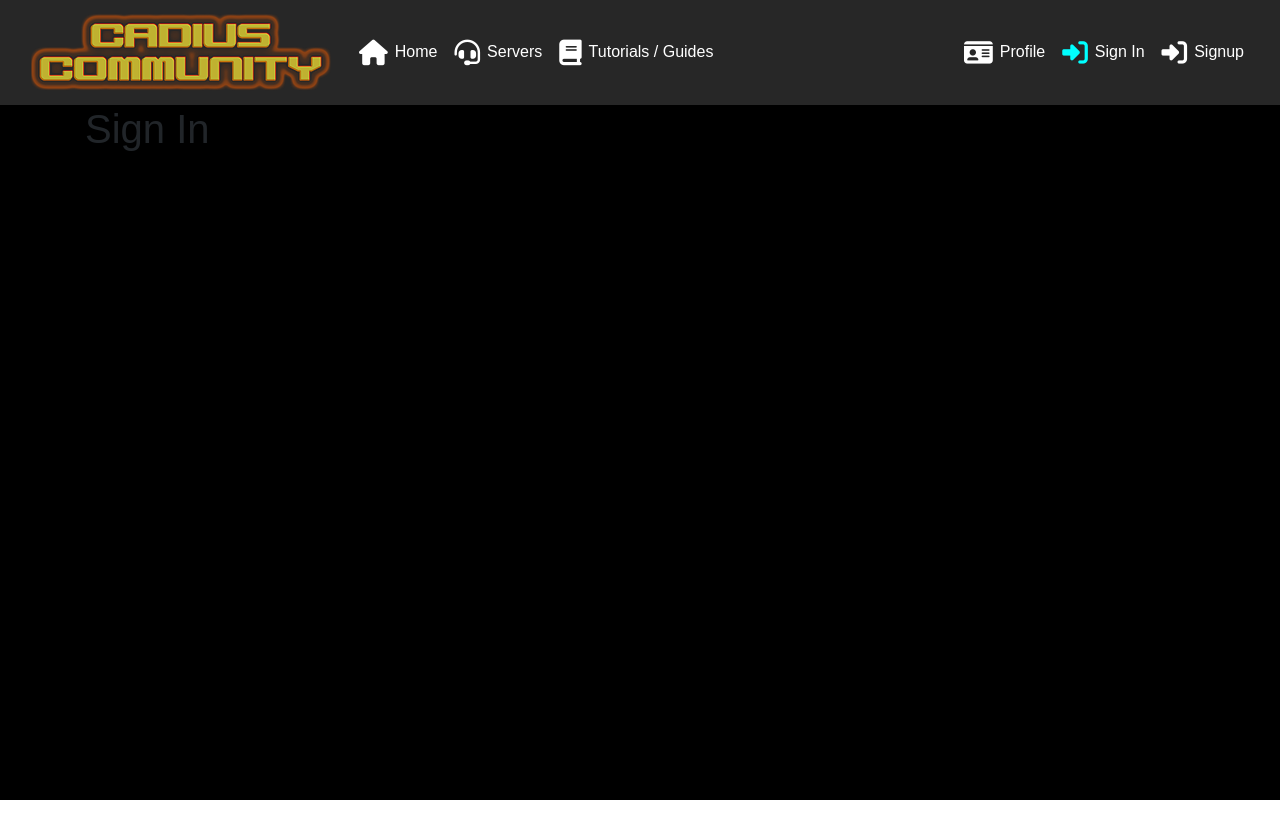
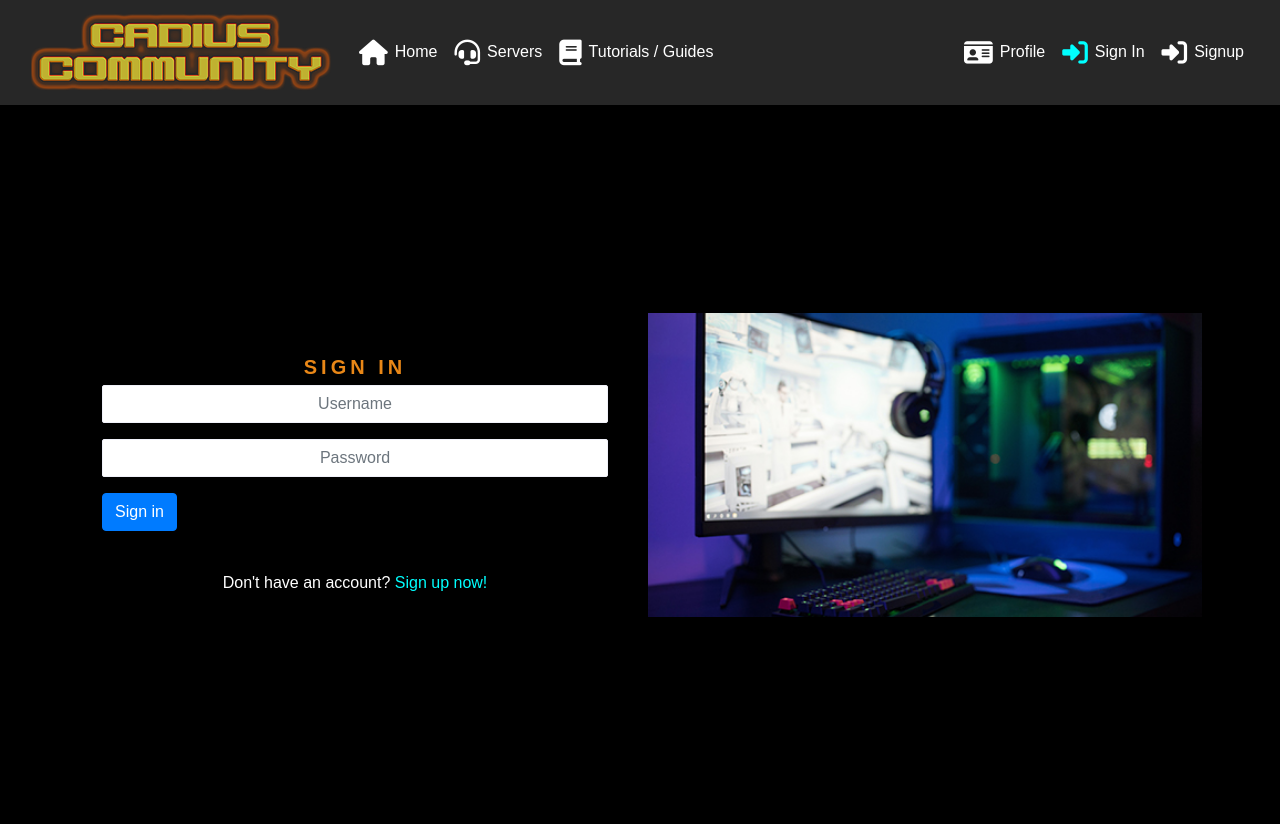
Before and after one commit to robcole-dev/cadius-community, a React (Create React App) app: page /signin in a window 1280 px wide. Before the commit the page ends 800 px from the top, so only its background shows below. Built offline with nearby package versions, Linux system fonts and the light colour scheme.

Commit message:
Add Signin Page

```diff
--- a/src/App.js
+++ b/src/App.js
@@ -4,6 +4,7 @@
 import { Route, Switch } from 'react-router-dom';
 import './api/axiosDefaults';
 import SignUpForm from "./pages/auth/SignUpForm";
+import SignInForm from './pages/auth/SignInForm';
 
 function App() {
   return (
@@ -15,7 +16,7 @@
           <Route exact path='/servers' render={() => <h1>Servers</h1>} />
           <Route exact path='/tutorials' render={() => <h1>Tutorials</h1>} />
           <Route exact path='/profile' render={() => <h1>Profile</h1>} />
-          <Route exact path='/signin' render={() => <h1>Sign In</h1>} />
+          <Route exact path='/signin' render={() => <SignInForm />} />
           <Route exact path='/signup' render={() => <SignUpForm />} />
           <Route render={() => <p>Page not found!</p>} />
         </Switch>
--- /dev/null
+++ b/src/pages/auth/SignInForm.js
@@ -0,0 +1,109 @@
+import React, { useState } from "react";
+import axios from "axios";
+
+import { Form, Button, Col, Row, Container, Alert, Image } from "react-bootstrap";
+
+import { Link, useHistory } from "react-router-dom";
+
+import styles from "../../css/SignInUpForm.module.css";
+import appStyles from "../../App.module.css";
+import image from "../../assets/signin.jpg";
+
+function SignInForm() {
+  const [signInData, setSignInData] = useState({
+    username: "",
+    password: "",
+  });
+  const { username, password } = signInData;
+
+  const [errors, setErrors] = useState({});
+
+  const history = useHistory();
+  const handleSubmit = async (event) => {
+    event.preventDefault();
+    try {
+      await axios.post("/dj-rest-auth/login/", signInData);
+      history.push("/");
+    } catch (err) {
+      setErrors(err.response?.data);
+    }
+  };
+
+  const handleChange = (event) => {
+    setSignInData({
+      ...signInData,
+      [event.target.name]: event.target.value,
+    });
+  };
+
+  return (
+    <Row className={styles.Row}>
+      <Col className="my-auto p-0 p-md-2" md={6}>
+        <Container className={`${appStyles.Content} p-4 `}>
+          <h1 className={styles.Header}>sign in</h1>
+          <Form onSubmit={handleSubmit}>
+            <Form.Group controlId="username">
+              <Form.Label className="d-none">Username</Form.Label>
+              <Form.Control
+                type="text"
+                placeholder="Username"
+                name="username"
+                className={styles.Input}
+                value={username}
+                onChange={handleChange}
+              />
+            </Form.Group>
+            {errors.username?.map((message, idx) => (
+              <Alert key={idx} variant="warning">
+                {message}
+              </Alert>
+            ))}
+
+            <Form.Group controlId="password">
+              <Form.Label className="d-none">Password</Form.Label>
+              <Form.Control
+                type="password"
+                placeholder="Password"
+                name="password"
+                className={styles.Input}
+                value={password}
+                onChange={handleChange}
+              />
+            </Form.Group>
+            {errors.password?.map((message, idx) => (
+              <Alert key={idx} variant="warning">
+                {message}
+              </Alert>
+            ))}
+            <Button
+              type="submit"
+            >
+              Sign in
+            </Button>
+            {errors.non_field_errors?.map((message, idx) => (
+              <Alert key={idx} variant="warning" className="mt-3">
+                {message}
+              </Alert>
+            ))}
+          </Form>
+        </Container>
+        <Container className={`mt-3 ${appStyles.Content}`}>
+          <Link className={styles.Link} to="/signup">
+            Don't have an account? <span>Sign up now!</span>
+          </Link>
+        </Container>
+      </Col>
+      <Col
+        md={6}
+        className={`my-auto d-none d-md-block p-2 ${styles.SignInCol}`}
+      >
+        <Image
+          className={`${appStyles.FillerImage}`}
+          src={image}
+        />
+      </Col>
+    </Row>
+  );
+}
+
+export default SignInForm;
```
Also changed, not shown: src/assets/signin.jpg (added).
